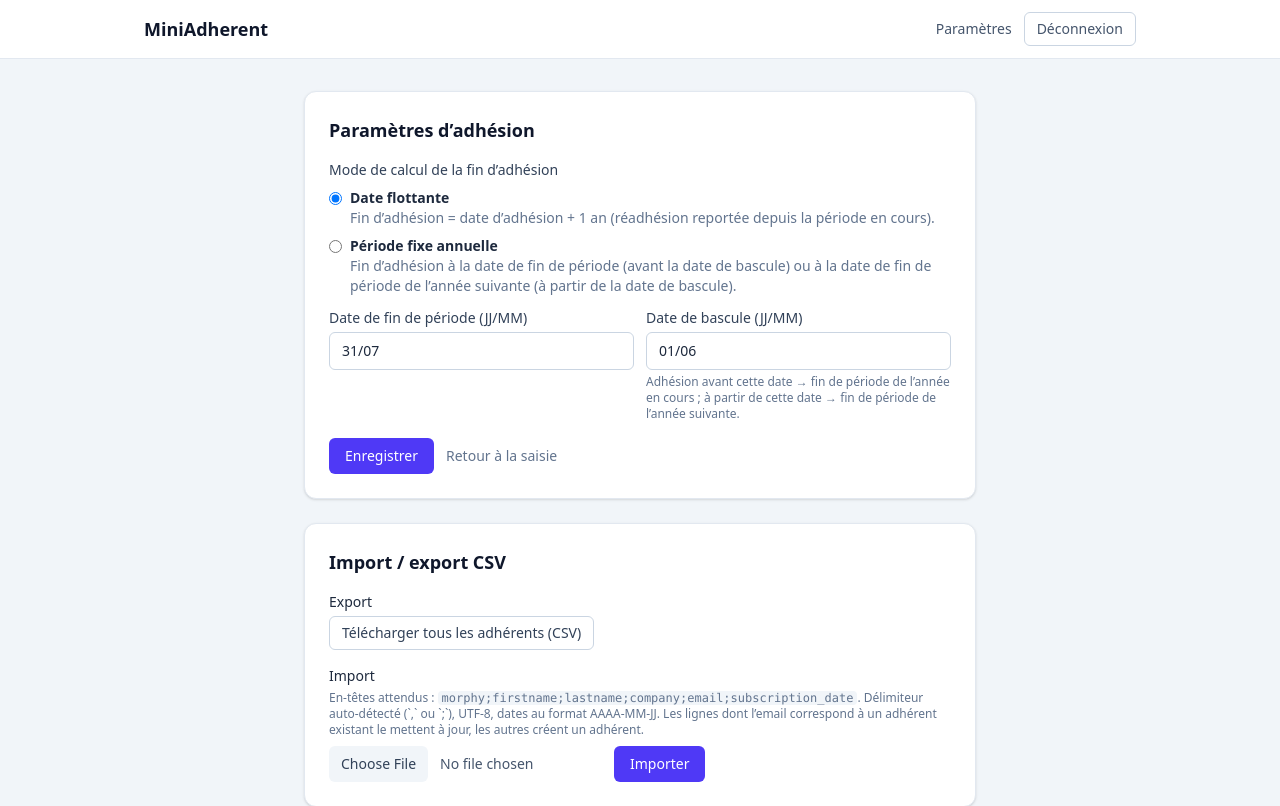
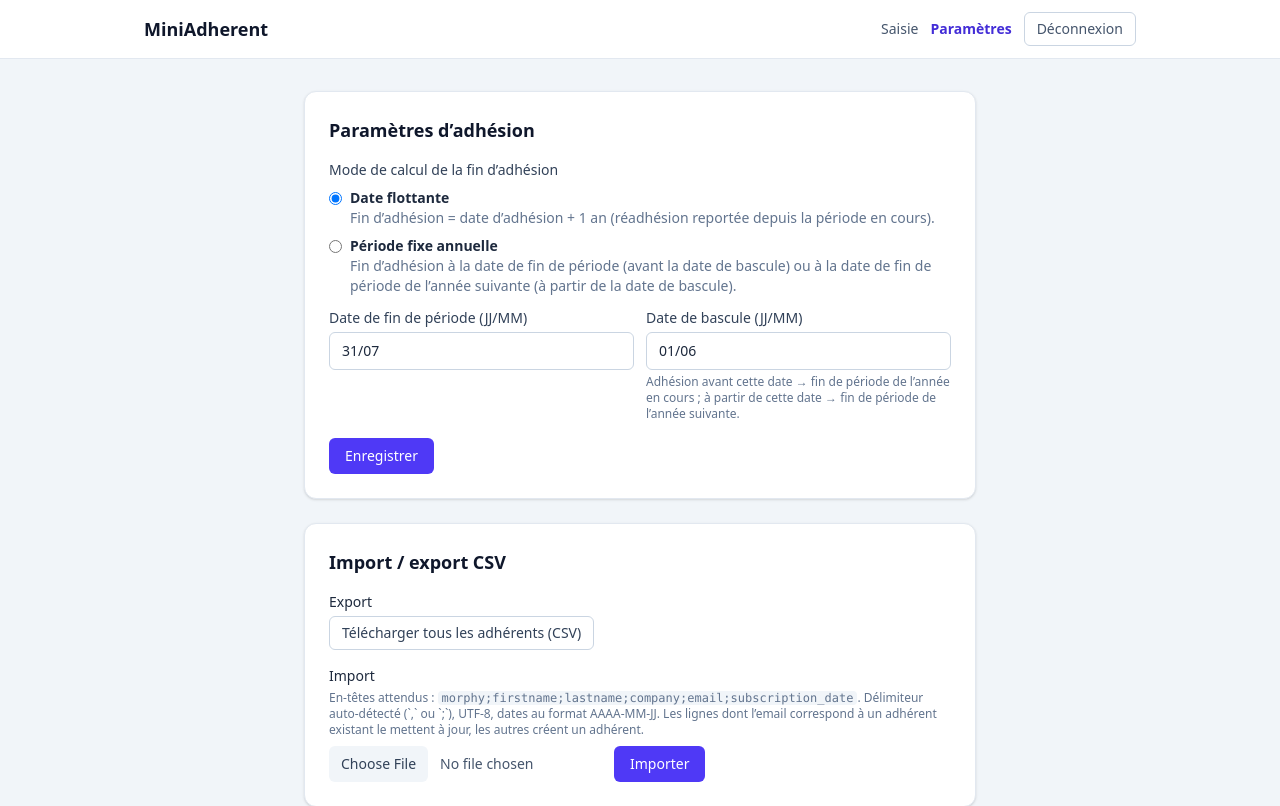
Before and after one commit to Givrix/MiniAdherent, a Laravel app: page /settings in a window 1280 px wide. Shown: the top 806 px of the page. Run offline with Laravel 12, Linux system fonts and the light colour scheme; a user stored in the database is signed in; data comes from the database, SQL or seed files in the repository; tables that the repository leaves empty hold one stand-in row (values such as "Sample post"); style sheets or scripts are compiled from the project's sources.

Commit message:
Aligne l'affichage front du calcul de fin d'adhésion sur le serveur et nav résidente Saisie/Paramètres

```diff
--- a/resources/js/components/MembersApp.vue
+++ b/resources/js/components/MembersApp.vue
@@ -249,7 +249,6 @@ function subscriptionEndDate(value) {
       : new Date(date.getFullYear() + 1, pe.month, pe.day);
   }
   date.setFullYear(date.getFullYear() + 1);
-  date.setDate(date.getDate() - 1);
   return date;
 }
 
--- a/resources/views/layouts/app.blade.php
+++ b/resources/views/layouts/app.blade.php
@@ -13,7 +13,10 @@
             <span class="text-lg font-semibold text-slate-900">{{ config('app.name', 'MiniAdherent') }}</span>
             @auth
                 <div class="flex items-center gap-3">
-                    <a href="{{ route('settings.edit') }}" class="text-sm text-slate-600 transition hover:text-slate-900">Paramètres</a>
+                    <a href="{{ route('home') }}"
+                       class="text-sm transition {{ request()->routeIs('home') ? 'font-semibold text-indigo-700' : 'text-slate-600 hover:text-slate-900' }}">Saisie</a>
+                    <a href="{{ route('settings.edit') }}"
+                       class="text-sm transition {{ request()->routeIs('settings.edit') ? 'font-semibold text-indigo-700' : 'text-slate-600 hover:text-slate-900' }}">Paramètres</a>
                 <form method="POST" action="{{ route('logout') }}">
                     @csrf
                     <button type="submit" class="rounded-md border border-slate-300 px-3 py-1.5 text-sm text-slate-600 transition hover:bg-slate-50">
--- a/resources/views/settings.blade.php
+++ b/resources/views/settings.blade.php
@@ -58,7 +58,6 @@
                     <button type="submit" class="rounded-md bg-indigo-600 px-4 py-2 text-sm font-medium text-white transition hover:bg-indigo-700">
                         Enregistrer
                     </button>
-                    <a href="{{ route('home') }}" class="text-sm text-slate-500 hover:text-slate-700">Retour à la saisie</a>
                 </div>
             </form>
         </section>
```
